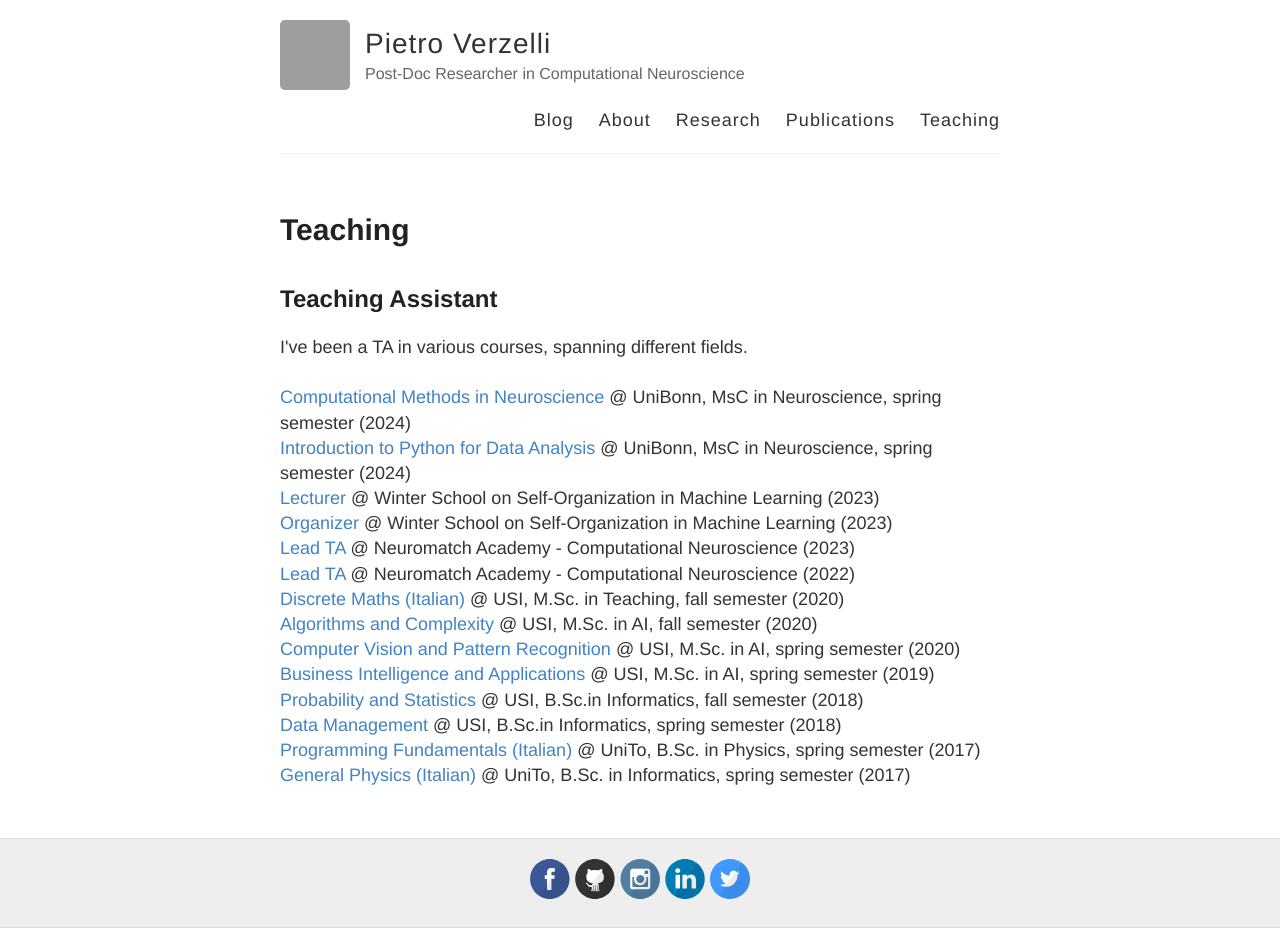
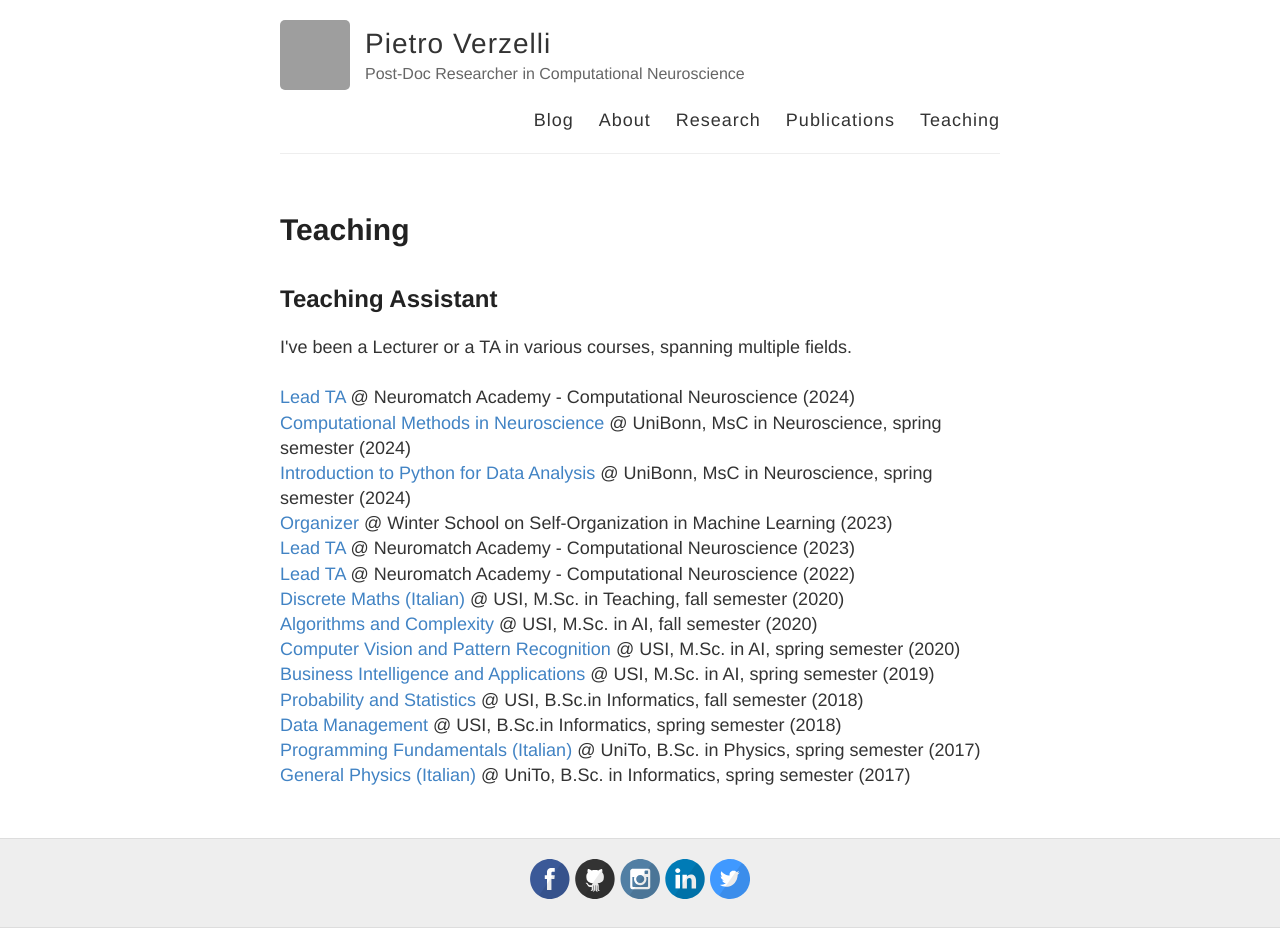
Before and after one commit to verzep/verzep.github.io, a Jekyll site: the page built from teaching.html, in a window 1280 px wide. Built offline with Jekyll 4.4.1, drawn with Linux system fonts in a browser that asks for light colours; grey boxes are pictures that could not be loaded.

Commit message:
updates 2024

```diff
--- a/_data/courses.yaml
+++ b/_data/courses.yaml
@@ -1,3 +1,8 @@
+- title: Lead TA
+  description: Neuromatch Academy - Computational Neuroscience
+  period: 2024
+  link: "https://academy.neuromatch.io/about"
+
 - title: Computational Methods in Neuroscience
   description: UniBonn, MsC in Neuroscience, spring semester
   period: 2024
@@ -8,10 +13,6 @@
   period: 2024
   link: "https://www.neurosciences.uni-bonn.de/curriculum"
 
-- title: Lecturer
-  description: "Winter School on Self-Organization in Machine Learning"
-  period: 2023
-  link: "https://emergent-ai.uni-mainz.de/winter-school-2023/"
 
 - title: Organizer
   description: "Winter School on Self-Organization in Machine Learning"
--- a/teaching.html
+++ b/teaching.html
@@ -5,7 +5,7 @@ permalink: /teaching/
 ---
 
 <h2>Teaching Assistant</h2>
-I've been a TA in various courses, spanning different fields.
+I've been a Lecturer or a TA in various courses, spanning multiple fields.
 <br>
 <br>
 {% for course in site.data.courses %}
```
